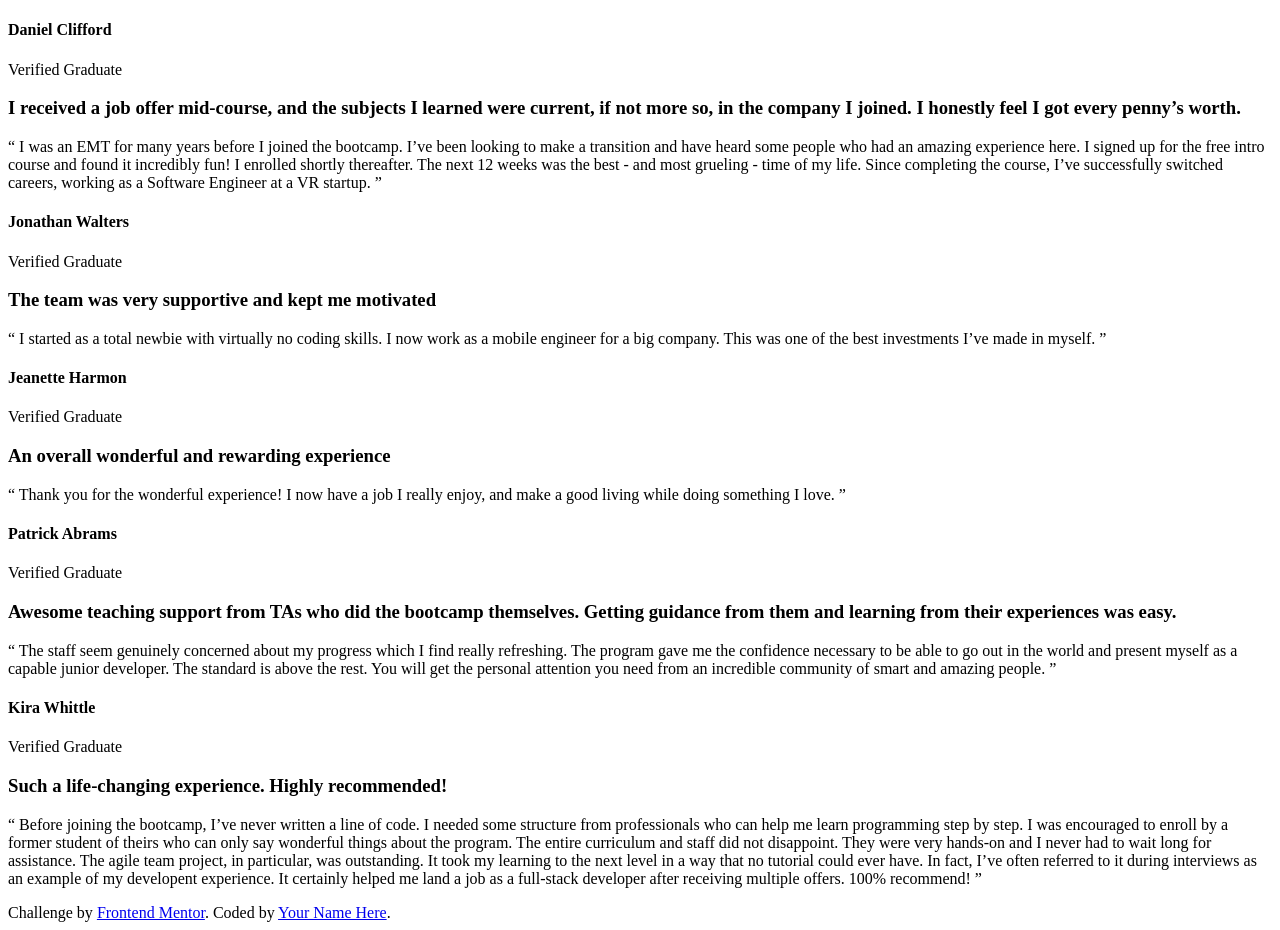
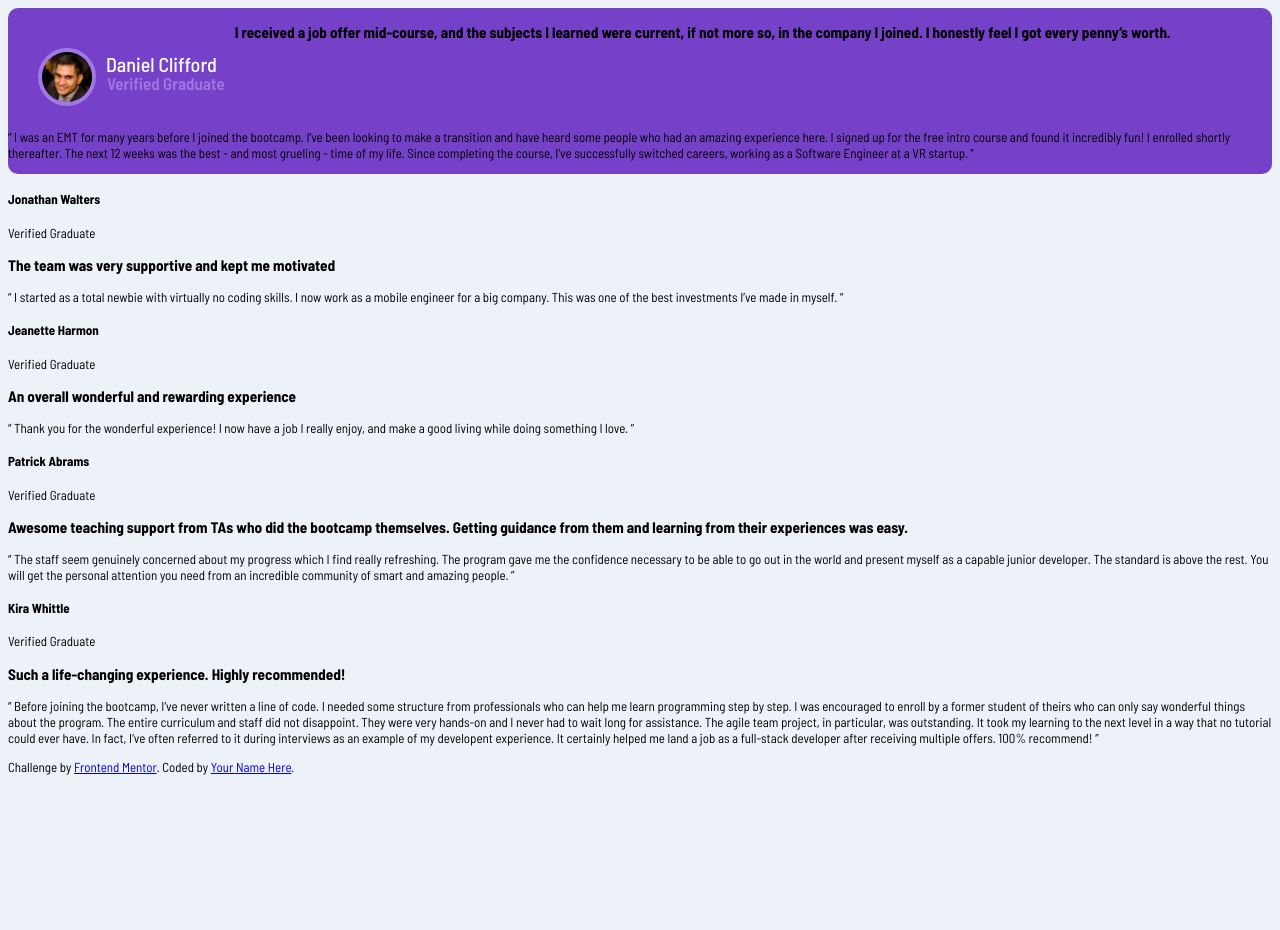
Before and after one commit to KasiaKaz14/grid-section, a plain HTML site: page index.html in a window 1280 px wide. After the commit the page ends 800 px from the top, so only its background shows below. Drawn offline with Linux system fonts and the light colour scheme.

Commit message:
first section styled a bit

```diff
--- a/index.html
+++ b/index.html
@@ -4,7 +4,12 @@
     <meta charset="UTF-8" />
     <meta name="viewport" content="width=device-width, initial-scale=1.0" />
     <!-- displays site properly based on user's device -->
-
+    <link rel="preconnect" href="https://fonts.googleapis.com" />
+    <link rel="preconnect" href="https://fonts.gstatic.com" crossorigin />
+    <link
+      href="https://fonts.googleapis.com/css2?family=Barlow+Semi+Condensed:ital,wght@0,100;0,200;0,300;0,400;0,500;0,600;0,700;0,800;0,900;1,100;1,200;1,300;1,400;1,500;1,600;1,700;1,800;1,900&display=swap"
+      rel="stylesheet"
+    />
     <link
       rel="icon"
       type="image/png"
@@ -15,10 +20,15 @@
     <title>Grid Section Project</title>
   </head>
   <body>
-    <section>
-      <section>
-        <h4>Daniel Clifford</h4>
-        <p>Verified Graduate</p>
+    <section class="main-section">
+      <section class="first-grid-section">
+        <img
+          class="first-section-img"
+          src="./images/image-daniel.jpg"
+          alt="Daniel Image"
+        />
+        <h4 class="first-section-name">Daniel Clifford</h4>
+        <p class="verified-first">Verified Graduate</p>
         <h3>
           I received a job offer mid-course, and the subjects I learned were
           current, if not more so, in the company I joined. I honestly feel I
--- a/styles.css
+++ b/styles.css
@@ -1,7 +1,55 @@
 :root {
-  --background-color: hsl(0, 0%, 81%);
+  --background-color: hsl(210, 46%, 95%);
   --first-section-color: hsl(263, 55%, 52%);
-  --main-comment-font-color: hsl(0, 0%, 100%);
+  --main-font-color: hsl(0, 0%, 100%);
   --color: hsl(217, 19%, 35%);
   --main-desc-font: hsl(219, 29%, 14%);
+  --font-size: 13px;
+  --font-family: "Barlow Semi Condensed", sans-serif;
+  --font-weight-light: 500;
+  --font-weight-bold: 600;
 }
+
+body {
+  background-color: var(--background-color);
+  font-family: var(--font-family);
+  font-size: var(--font-size);
+}
+
+.first-grid-section {
+  background-color: var(--first-section-color);
+  border-radius: 10px;
+  display: flex;
+  flex-direction: row;
+  flex-wrap: wrap;
+  gap: 10px;
+}
+
+.first-section-img {
+  border-radius: 50%;
+  border: 4px solid hsl(263, 67%, 68%);
+  margin: 0;
+  padding: 0;
+  margin-top: 40px;
+  margin-left: 30px;
+  width: 50px;
+}
+
+.first-section-name {
+  font-weight: var(--font-weight-light);
+  color: var(--main-font-color);
+  margin: 0;
+  margin-top: 40px;
+  line-height: 1.6;
+  font-size: 20px;
+}
+
+.verified-first {
+  color: hsl(263, 67%, 68%);
+  font-weight: var(--font-weight-bold);
+  margin: 0;
+  margin-top: 65px;
+  margin-left: -120px;
+  font-size: 17px;
+  line-height: 1.2;
+}
```
